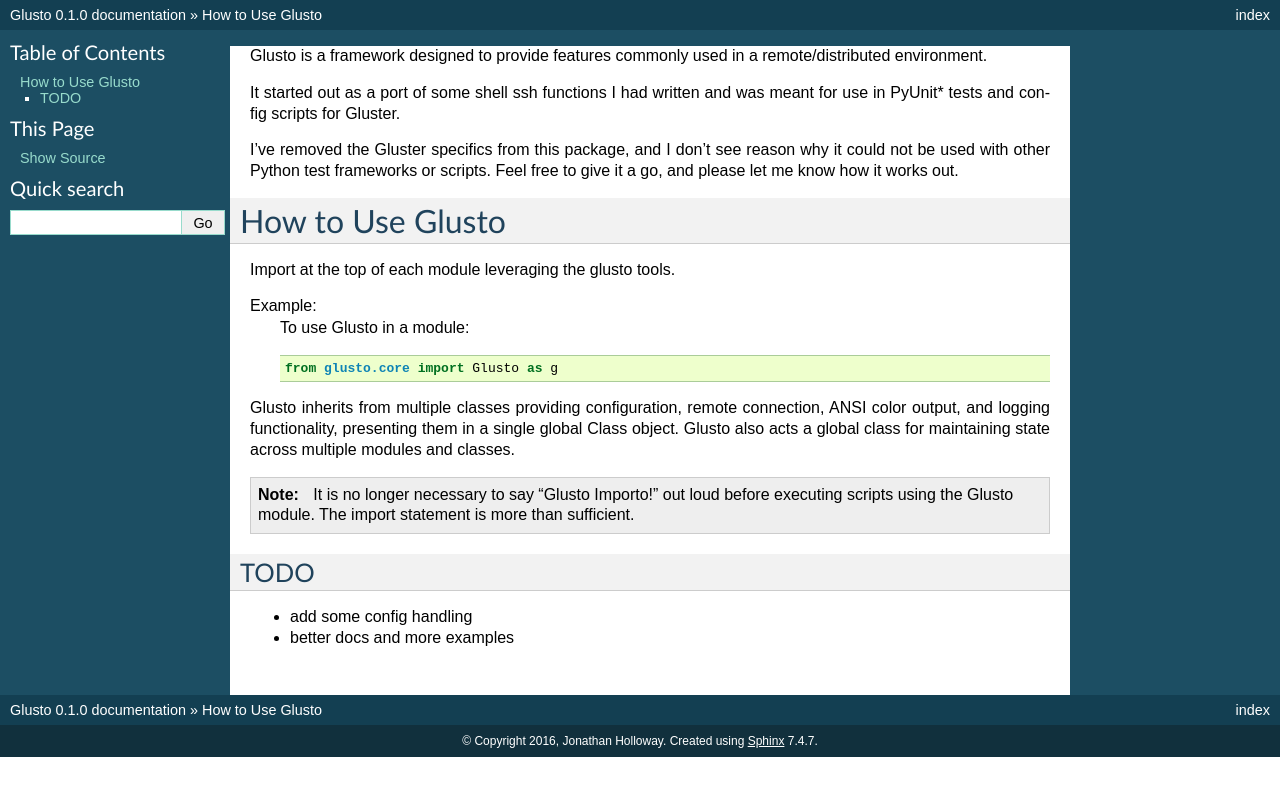
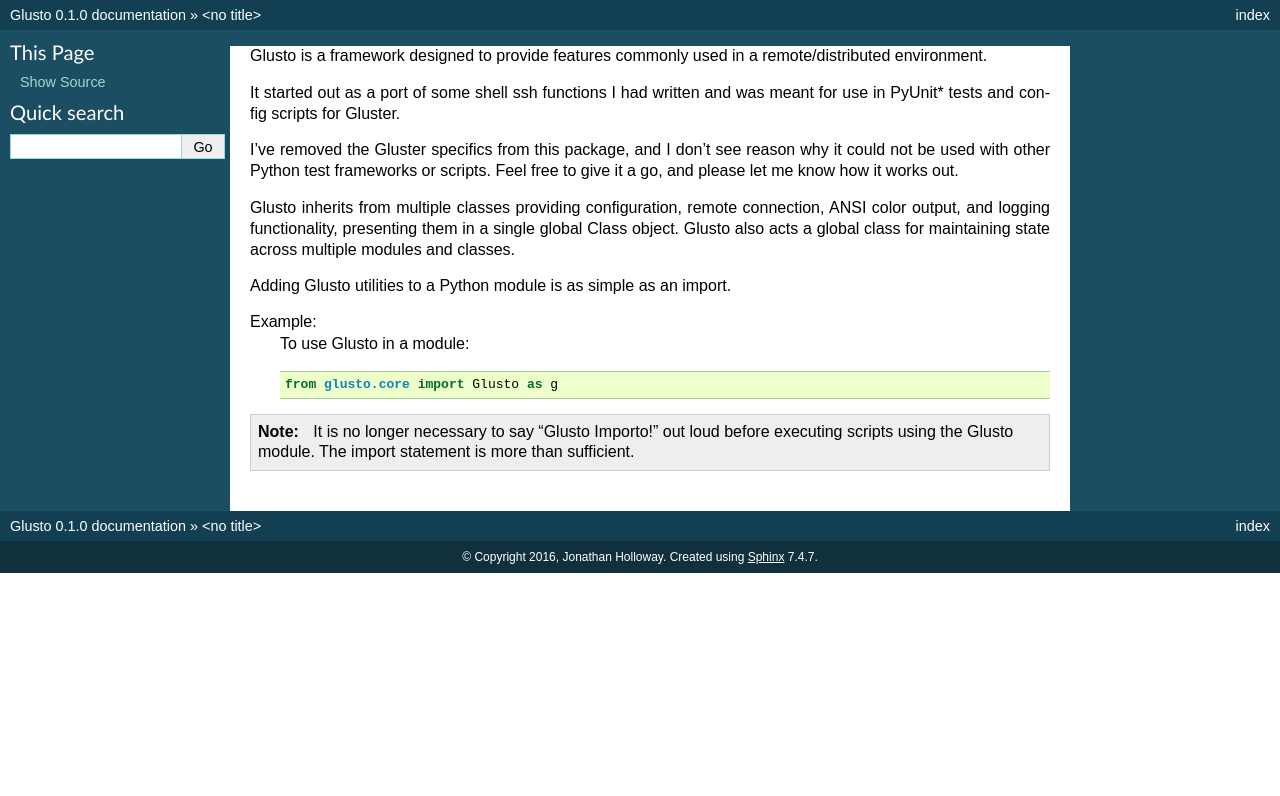
Before and after one commit to loadtheaccumulator/glusto, a Sphinx documentation site: the page built from docs/intro.rst, in a window 1280 px wide. Shown: the top 796 px of the page. Built offline with Sphinx 7.4.7, drawn with Linux system fonts in a browser that asks for light colours; pages that are not in the unit, such as notebooks, are missing from menus.

```diff
--- a/docs/source/intro.rst
+++ b/docs/intro.rst
@@ -10,28 +10,19 @@ I've removed the Gluster specifics from this package, and I don't see reason
 why it could not be used with other Python test frameworks or scripts.
 Feel free to give it a go, and please let me know how it works out.
 
-How to Use Glusto
------------------
+Glusto inherits from multiple classes providing configuration,
+remote connection, ANSI color output, and logging functionality,
+presenting them in a single global Class object.
+Glusto also acts a global class for maintaining state across
+multiple modules and classes.
 
-Import at the top of each module leveraging the glusto tools.
+Adding Glusto utilities to a Python module is as simple as an import.
 
 Example:
     To use Glusto in a module::
 
         from glusto.core import Glusto as g
 
-
-Glusto inherits from multiple classes providing configuration,
-remote connection, ANSI color output, and logging functionality,
-presenting them in a single global Class object.
-Glusto also acts a global class for maintaining state across
-multiple modules and classes.
-
 .. note:: It is no longer necessary to say "Glusto Importo!" out loud
    before executing scripts using the Glusto module. The import statement is
    more than sufficient.
-
-TODO
-~~~~
-* add some config handling
-* better docs and more examples
--- /dev/null
+++ b/docs/userguide/todo.rst
@@ -0,0 +1,3 @@
+To Do
+----
+* better docs and more examples
```
Also changed, not shown: docs/index.rst (+15 -2 lines), docs/userguide/configuration.rst (added, +33 -0 lines), docs/userguide/connectible.rst (added, +31 -0 lines), docs/userguide/import.rst (added, +9 -0 lines), 1 other file.
